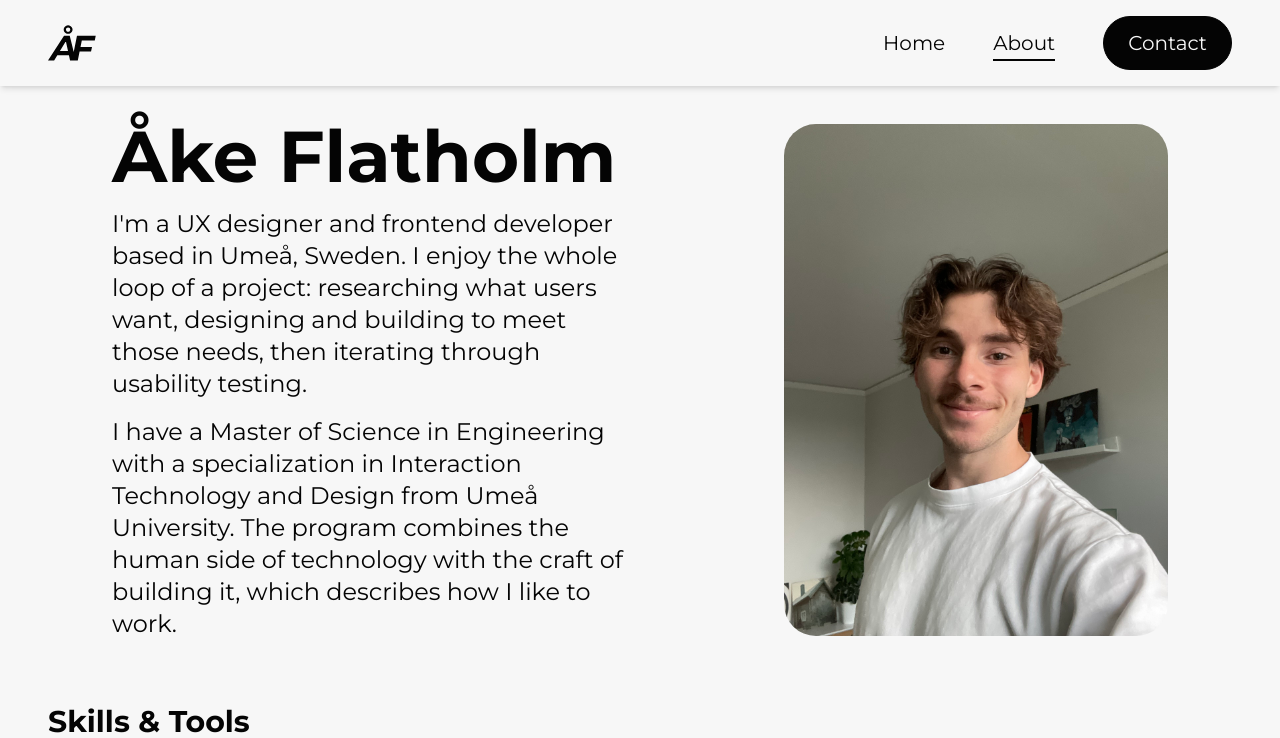
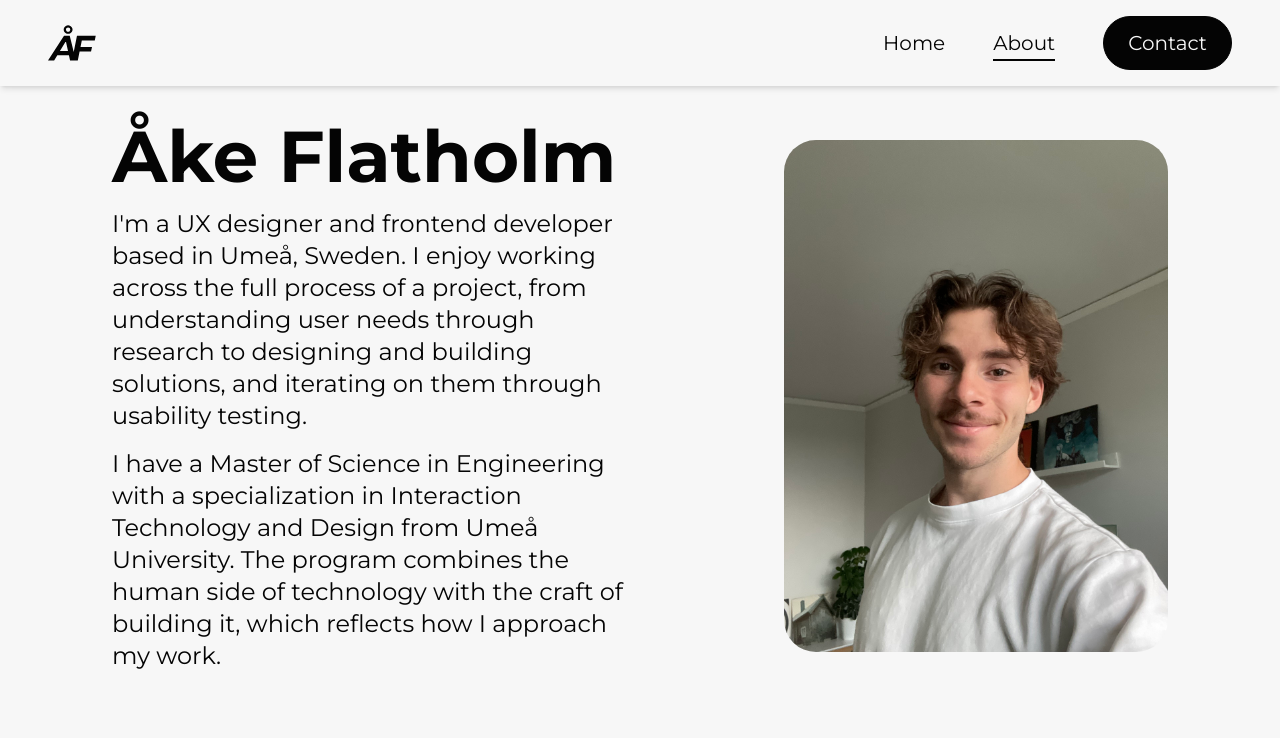
Before and after one commit to CodingQuercus/portfolio, a Next.js app: page /about in a window 1280 px wide. Shown: the top 738 px of the page. Built offline with nearby package versions, Linux system fonts and the light colour scheme.

Commit message:
Updated About Paragraphs

```diff
--- a/app/about/page.tsx
+++ b/app/about/page.tsx
@@ -18,7 +18,6 @@ const skills: Skill[] = [
     { label: "Prototyping" },
     { label: "Usability Testing" },
     { label: "React" },
-    { label: "Design Methods" },
     { label: "Figma" },
     { label: "React Native" },
 ];
@@ -34,14 +33,15 @@ export default function About() {
                     <div className="flex flex-col gap-4 text-base md:text-xl lg:text-2xl leading-7 md:leading-8 w-full md:max-w-lg">
                         <p>
                             I&apos;m a UX designer and frontend developer based in Umeå, Sweden.
-                            I enjoy the whole loop of a project: researching what users want, designing
-                            and building to meet those needs, then iterating through usability testing.
+                            I enjoy working across the full process of a project, from understanding user needs through research
+                            to designing and building solutions, and iterating on them through usability testing.
+
                         </p>
                         <p>
                             I have a Master of Science in Engineering with a specialization in
                             Interaction Technology and Design from Umeå University.
                             The program combines the human side of technology with the craft of building it,
-                            which describes how I like to work.
+                            which reflects how I approach my work.
                         </p>
                     </div>
                 </div>
```
